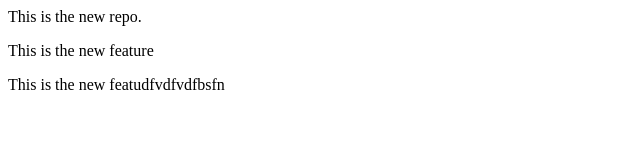
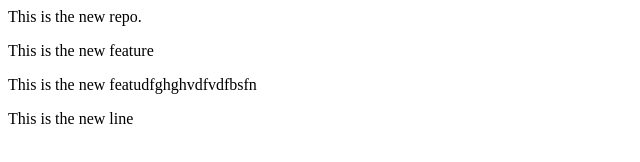
Before and after one commit to MohitBTS/MyFirstRepo, a plain HTML site: page LocalRepo/index.html in a window 1280 px wide. Shown: the whole page, without its empty margins (0-640 px from the left). Drawn offline with Linux system fonts and the light colour scheme.

Commit message:
Add new Lines

```diff
--- a/LocalRepo/index.html
+++ b/LocalRepo/index.html
@@ -1,3 +1,4 @@
 <p>This is the new repo.</p>
 <p>This is the new feature</p>
-<p>This is the new featudfvdfvdfbsfn</p>
+<p>This is the new featudfghghvdfvdfbsfn</p>
+<p>This is the new line</p>
```
